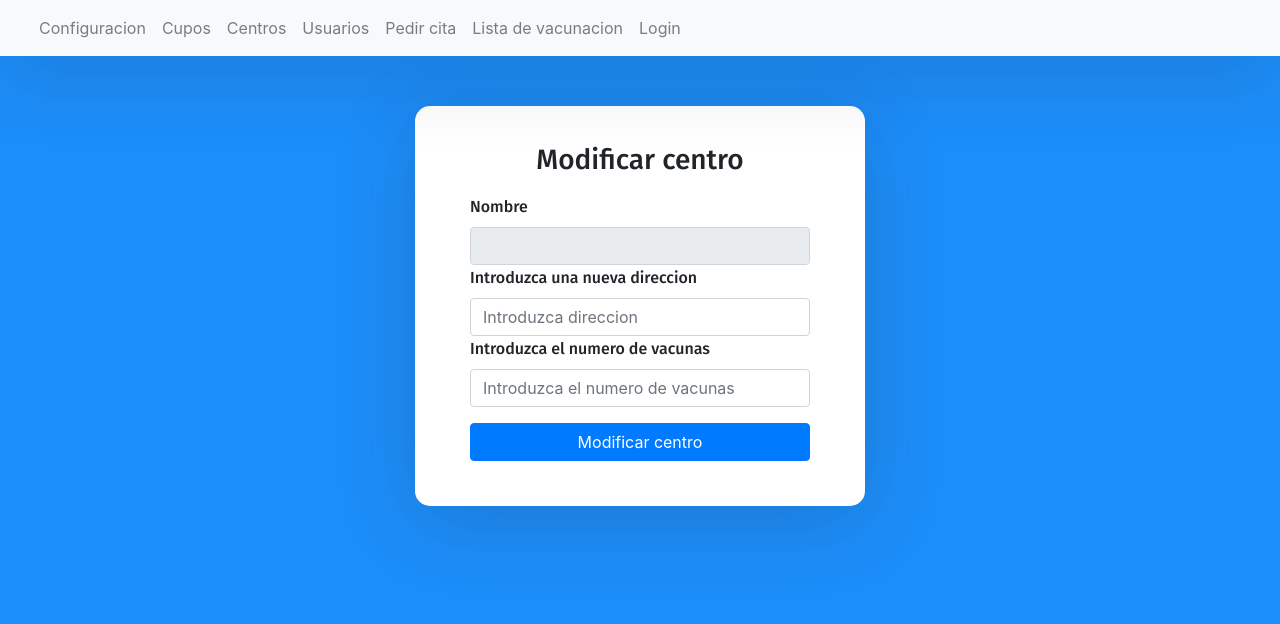
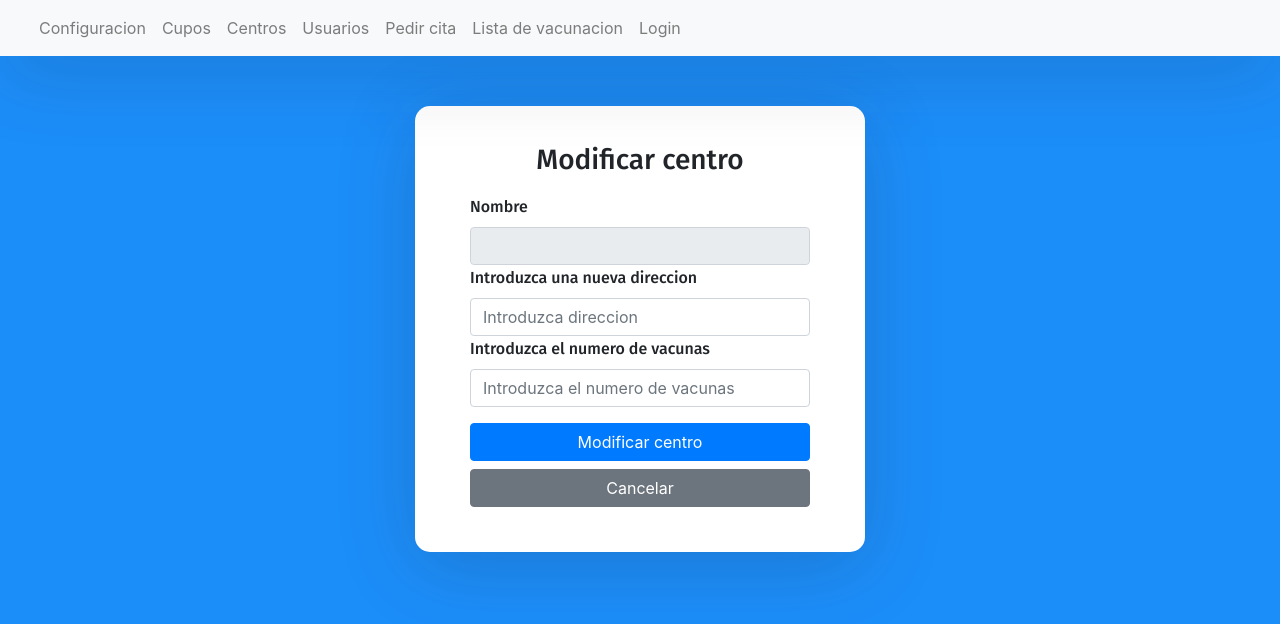
Before and after one commit to ArturoAlcaniz/practicaIntegradaG7-frontend, a React (Create React App) app: page /ModificarCentro in a window 1280 px wide. Shown: the top 624 px of the page. Built offline with nearby package versions, Linux system fonts and the light colour scheme.

Commit message:
Update ModificarCentro.js

```diff
--- a/src/components/ModificarCentro.js
+++ b/src/components/ModificarCentro.js
@@ -1,6 +1,7 @@
 import React, { Component } from "react";
 import 'bootstrap/dist/css/bootstrap.css';
 import env from "react-dotenv";
+import Button from 'react-bootstrap/Button';
 
 export default class ModificarCentro extends Component {
 	constructor(props) {
@@ -12,6 +13,10 @@ export default class ModificarCentro extends Component {
 			msgModifyResultOk: "",
 			msgModifyResultFail: ""
 		}
+	}
+
+	handleCancelar(){
+		window.location = '/Centros'
 	}
 
 	handleModificarCentro(event) {
@@ -62,6 +67,7 @@ export default class ModificarCentro extends Component {
 							<div className="invalid-feedback d-block">{this.state.msgModifyResultFail}</div>
 							<div className="valid-feedback d-block">{this.state.msgModifyResultOk}</div>
 							<button type="submit" className="btn btn-primary btn-block">Modificar centro</button>
+							<Button variant="secondary" onClick={this.handleCancelar} className="btn btn-primary btn-block">Cancelar</Button>
 						</form>
 					</div>
 				</div>
```
